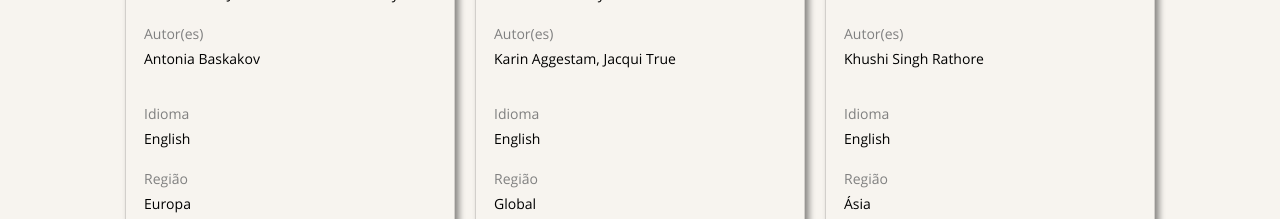
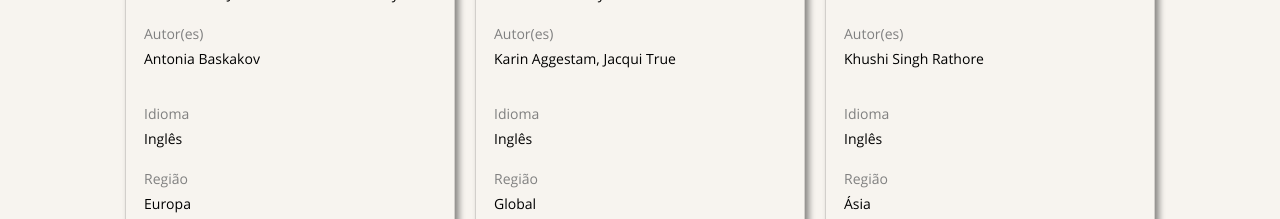
Before and after one commit to bsdeab/FFPR, a React (Create React App) app: page / in a window 1280 px wide. Shown: the part 1140-1359 px from the top of the page. Built offline with nearby package versions, Linux system fonts and the light colour scheme.

Commit message:
Update Card.jsx

```diff
--- a/src/components/Card/Card.jsx
+++ b/src/components/Card/Card.jsx
@@ -69,6 +69,22 @@ const getTranslatedSource = (source, language) => {
   }[language];
 
   return sourceTranslations[languageIndex] || source;
+};
+
+// Função para traduzir os idiomas
+const getTranslatedLanguage = (language, lang) => {
+  const languageTranslations = translate["Languages"][language];
+  if (!languageTranslations) return language;
+
+  const languageIndex = {
+    "pt": 0,
+    "fr": 1,
+    "sp": 2,
+    "hi": 3,
+    "np": 4,
+  }[lang];
+
+  return languageTranslations[languageIndex] || language;
 };
 
 function Card(props) {
@@ -165,7 +181,9 @@ function Card(props) {
       <div className='card-language-area'>
         <span className='area-name'>{data[props.lang]["Texts"]["Projects"]["Card"]["Language"]}</span>
         <div className='language-row'>
-          <span className='language'>{props.language.join(", ")}</span>
+          <span className='language'>
+            {props.language.map(lang => getTranslatedLanguage(lang, props.lang)).join(", ")}
+          </span>
         </div>
       </div>
 
```
